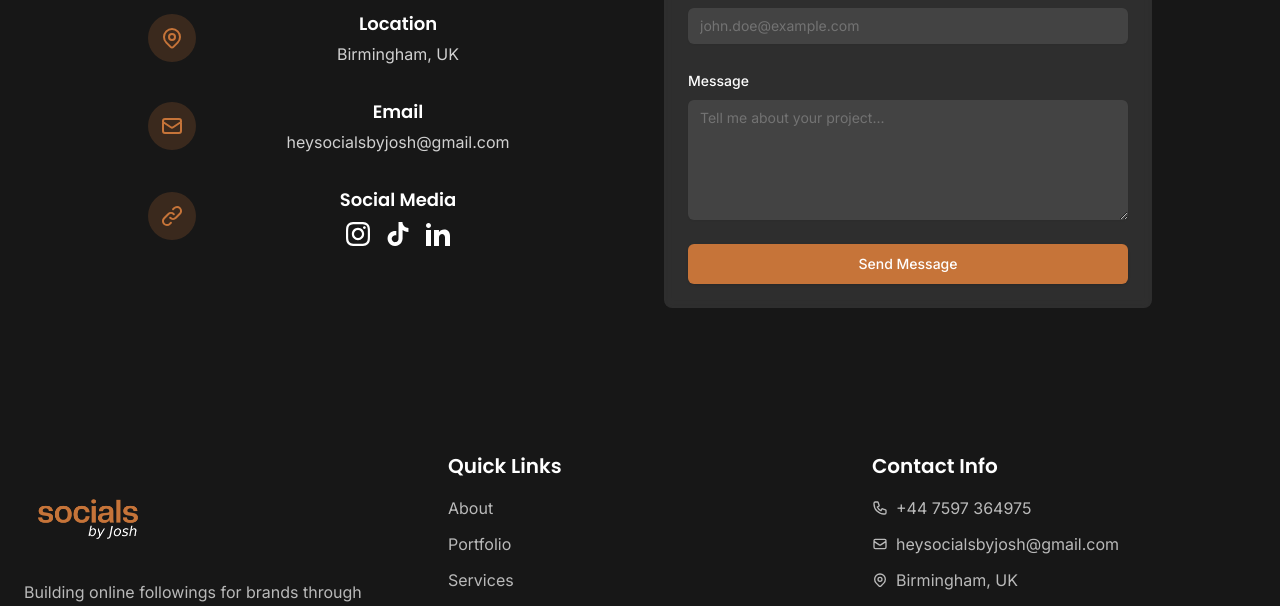
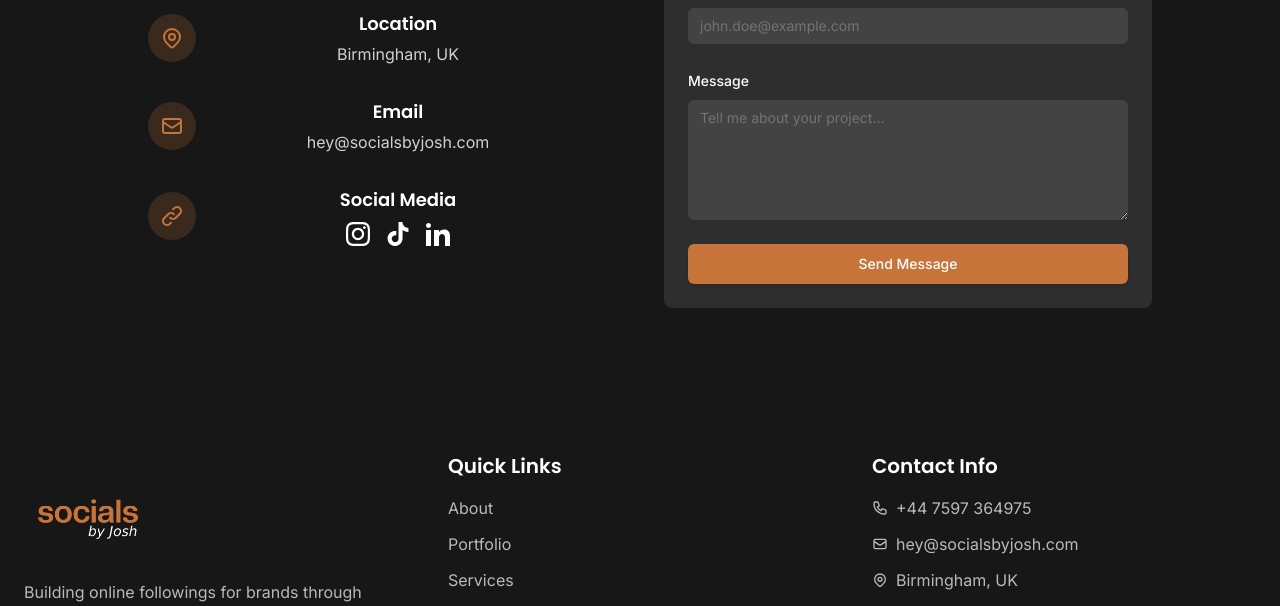
Before and after one commit to Skandesh/josh-portfolio, a Next.js app: page / in a window 1280 px wide. Shown: the part 5180-5786 px from the top of the page. Built offline with nearby package versions, Linux system fonts and the light colour scheme.

Commit message:
email update

```diff
--- a/src/components/ContactSection.tsx
+++ b/src/components/ContactSection.tsx
@@ -211,8 +211,8 @@ const ContactSection = () => {
               </div>
               <div className="text-center flex-grow">
                 <h3 className="font-poppins font-semibold text-lg mb-1">Email</h3>
-                <a href="mailto:heysocialsbyjosh@gmail.com" className="text-background/80 hover:text-primary transition-colors">
-                heysocialsbyjosh@gmail.com
+                <a href="mailto:hey@socialsbyjosh.com" className="text-background/80 hover:text-primary transition-colors">
+                hey@socialsbyjosh.com
                 </a>
               </div>
             </div>
--- a/src/components/Footer.tsx
+++ b/src/components/Footer.tsx
@@ -107,8 +107,8 @@ const Footer = () => {
                     d="M3 8l7.89 5.26a2 2 0 002.22 0L21 8M5 19h14a2 2 0 002-2V7a2 2 0 00-2-2H5a2 2 0 00-2 2v10a2 2 0 002 2z"
                   />
                 </svg>
-                <Link href="mailto:heysocialsbyjosh@gmail.com" className="hover:text-primary transition-colors">
-                heysocialsbyjosh@gmail.com
+                <Link href="mailto:hey@socialsbyjosh.com" className="hover:text-primary transition-colors">
+                hey@socialsbyjosh.com
                 </Link>
               </p>
               <p className="flex items-center text-background/70">
```
